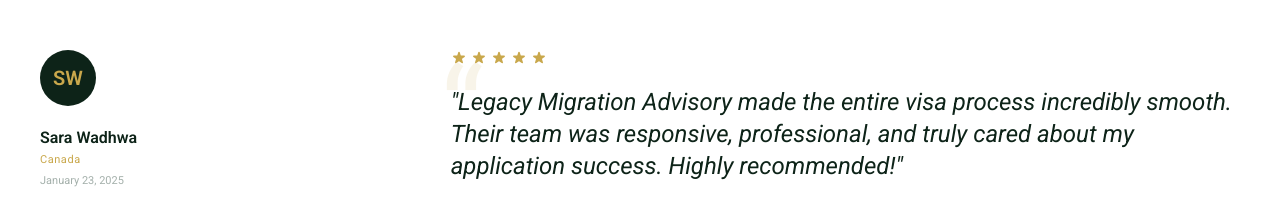
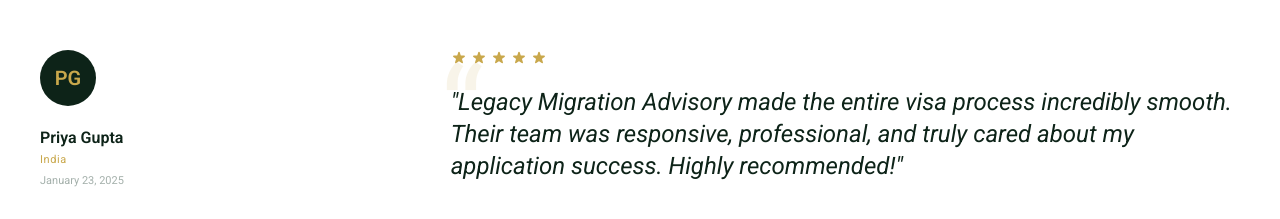
Before and after one commit to ragasoftsolutions/legacy-website_new, a React (Vite) app: page / in a window 1280 px wide. Shown: the part 8360-8579 px from the top of the page. Built offline with nearby package versions, Linux system fonts and the light colour scheme; no server answers.

Commit message:
duplicate footer removed

```diff
--- a/src/components/Testimonials/Testimonials.jsx
+++ b/src/components/Testimonials/Testimonials.jsx
@@ -10,11 +10,11 @@
     country: 'India',
   },
   {
-    name: 'Sara Wadhwa',
+    name: 'Priya Gupta',
     date: 'January 23, 2025',
     text: 'Legacy Migration Advisory made the entire visa process incredibly smooth. Their team was responsive, professional, and truly cared about my application success. Highly recommended!',
-    initials: 'SW',
-    country: 'Canada',
+    initials: 'PG',
+    country: 'India',
   },
   {
     name: 'Ahmed Al Mansoori',
--- a/src/pages/HomePage.jsx
+++ b/src/pages/HomePage.jsx
@@ -74,9 +74,7 @@
               </ScrollReveal>
             </main>
 
-            <ScrollReveal variant="fadeUp" delay={0.05}>
-              <Footer />
-            </ScrollReveal>
+
           </motion.div>
         )}
       </AnimatePresence>
```
